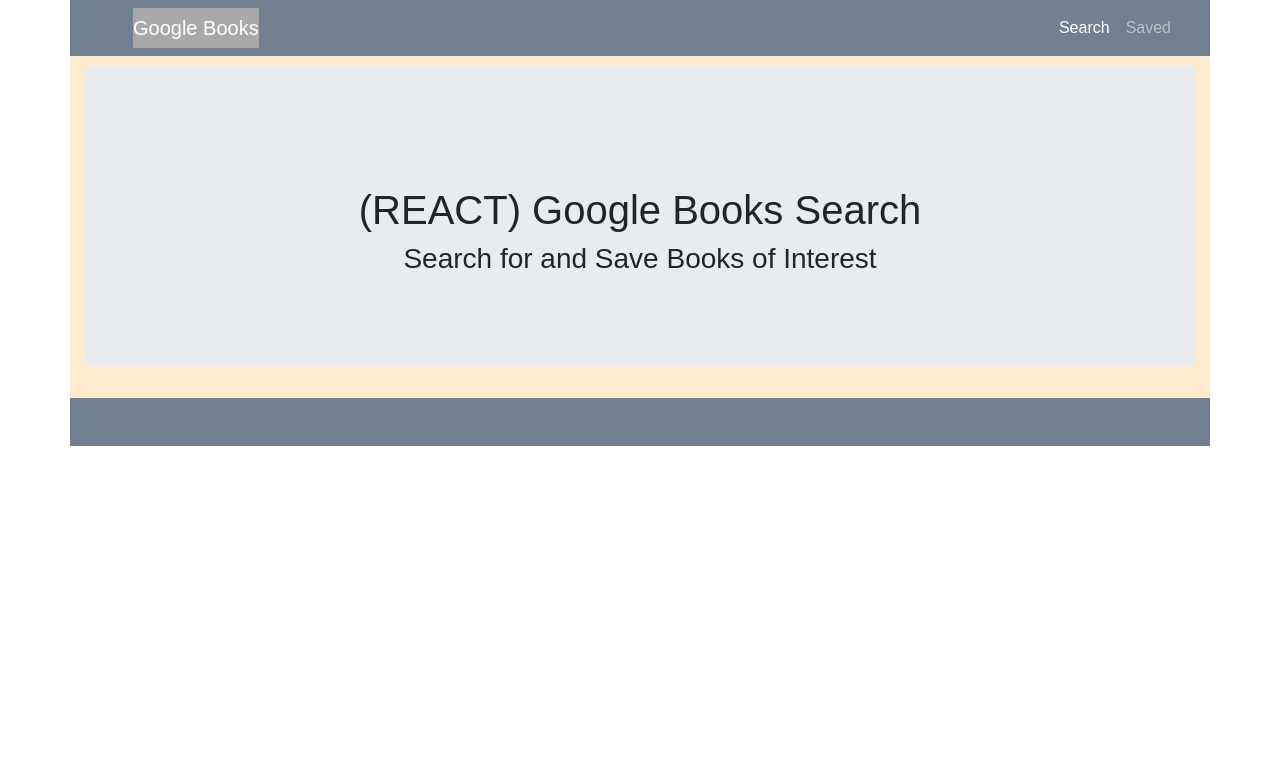
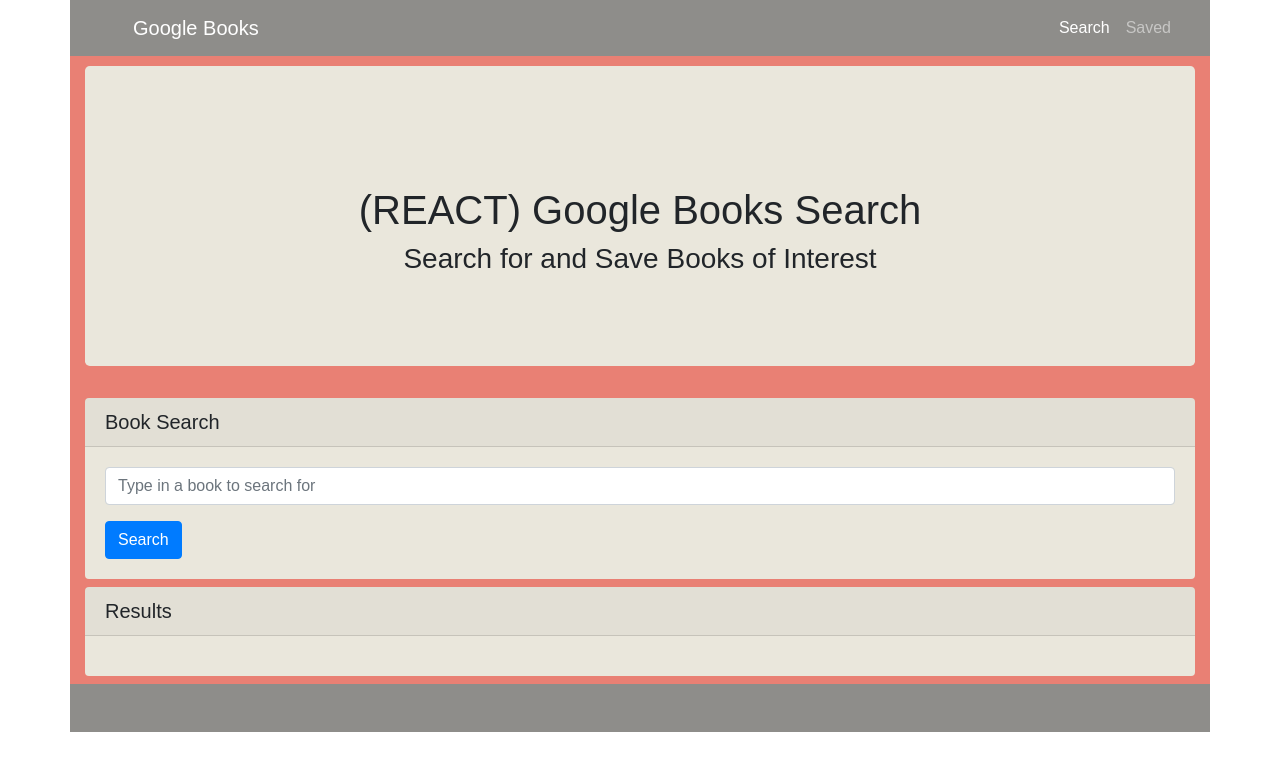
Before and after one commit to ravalash/Google-Books-Search, a React (Create React App) app in the folder client/: page /search in a window 1280 px wide. Shown: the top 770 px of the page. Built offline with nearby package versions, Linux system fonts and the light colour scheme.

Commit message:
Updating search and results box

```diff
--- a/client/src/components/Card/style.css
+++ b/client/src/components/Card/style.css
@@ -4,7 +4,7 @@
   background-clip: content-box;
   border: 6px solid white;
   height: 400px;
-  width: 400px;
+  width: 100%;
   box-shadow: 0 3px 6px rgba(0,0,0,0.16), 0 3px 6px rgba(0,0,0,0.23);
   position: relative;
   margin: 0 auto;
--- a/client/src/components/Footer/index.js
+++ b/client/src/components/Footer/index.js
@@ -6,7 +6,7 @@ function Footer() {
     <div className="container pl-0 pr-0">
       <footer
         className="footer py-4  text-white-50"
-        style={{ backgroundColor: "slategray" }}
+        style={{ backgroundColor: "#8E8D8A" }}
       >
         <div className="container text-center">
           <div className="row row-cols-1 row-cols-md-3">
--- a/client/src/components/Jumbotron/index.js
+++ b/client/src/components/Jumbotron/index.js
@@ -3,7 +3,7 @@ import React from "react";
 function Jumbotron({ children }) {
   return (
     <div
-      style={{ height: 300, clear: "both", paddingTop: 120, marginTop:10, textAlign: "center" }}
+      style={{ height: 300, clear: "both", paddingTop: 120, marginTop:10, textAlign: "center", backgroundColor: "#EAE7DC" }}
       className="jumbotron"
     >
       {children}
--- a/client/src/components/Navbar/index.js
+++ b/client/src/components/Navbar/index.js
@@ -8,11 +8,11 @@ function Navbar() {
 
     <header className="sticky-top">
         {/* <!--Container is used to allow link elements justified to end  --> */}
-        <div className="container" style={{backgroundColor: 'slategray'}}>
+        <div className="container" style={{backgroundColor: '#8E8D8A'}}>
             {/* <!-- expand above small break point. left padding removed for content alignment --> */}
             <nav className="navbar navbar-expand-sm navbar-dark pl-0  h-100">
                 {/* <!-- left margin expanded to align content --> */}
-                <Link className=" navbar-brand ml-5  " to="/#" style={{backgroundColor: 'darkgrey'}}>Google Books</Link>
+                <Link className=" navbar-brand ml-5  " to="/#" >Google Books</Link>
                 <button className="navbar-toggler" type="button" data-toggle="collapse" data-target="#navbarNav"
                     aria-controls="navbarNav" aria-expanded="false" aria-label="Toggle navigation">
                     <span className="navbar-toggler-icon"></span>
--- /dev/null
+++ b/client/src/components/Results/index.js
@@ -0,0 +1,17 @@
+import React from "react";
+
+function Searchbox() {
+  return (
+    <div
+      className="card mb-2"
+      style={{ backgroundColor: "#EAE7DC", border: "none", height: "" }}
+    >
+      <h5 className="card-header">Results</h5>
+      <div className="card-body">
+
+      </div>
+    </div>
+  );
+}
+
+export default Searchbox;
--- /dev/null
+++ b/client/src/components/Searchbox/index.js
@@ -0,0 +1,31 @@
+import React from "react";
+
+function Searchbox() {
+  return (
+    <div
+      className="card mb-2"
+      style={{ backgroundColor: "#EAE7DC", border: "none", height: "" }}
+    >
+      <h5 className="card-header">Book Search</h5>
+      <div className="card-body">
+        <form>
+          <div className="form-group">
+            <input
+              type="text"
+              className="form-control"
+              id="bookInput"
+              placeholder="Type in a book to search for"
+              aria-describedby="bookSearch"
+            />
+          </div>
+
+          <button type="submit" className="btn btn-primary">
+            Search
+          </button>
+        </form>
+      </div>
+    </div>
+  );
+}
+
+export default Searchbox;
--- a/client/src/pages/Saved.js
+++ b/client/src/pages/Saved.js
@@ -3,7 +3,7 @@ import Container from "../components/Container";
 import Col from "../components/Col";
 import Row from "../components/Row";
 import Jumbotron from "../components/Jumbotron"
-import Card from "../components/Card"
+
 
 function About() {
   return (
@@ -15,9 +15,7 @@ function About() {
             <h3>Search for and Save Books of Interest</h3>
 
           </Jumbotron>
-          <Card>
 
-          </Card>
         </Col>
 
       </Row>
--- a/client/src/pages/Search.js
+++ b/client/src/pages/Search.js
@@ -2,23 +2,25 @@ import React from "react";
 import Container from "../components/Container";
 import Col from "../components/Col";
 import Row from "../components/Row";
-import Jumbotron from "../components/Jumbotron"
+import Jumbotron from "../components/Jumbotron";
+import Searchbox from "../components/Searchbox";
+import Results from "../components/Results"
 
-function About() {
+function Search() {
   return (
-    <Container style={{backgroundColor: 'blanchedalmond'}}>
+    <Container style={{ backgroundColor: "#E98074" }}>
       <Row>
         <Col size="lg">
-          <Jumbotron >
+          <Jumbotron>
             <h1>(REACT) Google Books Search</h1>
             <h3>Search for and Save Books of Interest</h3>
-
           </Jumbotron>
+          <Searchbox />
+          <Results/>
         </Col>
-
       </Row>
     </Container>
   );
 }
 
-export default About;
+export default Search;
```
